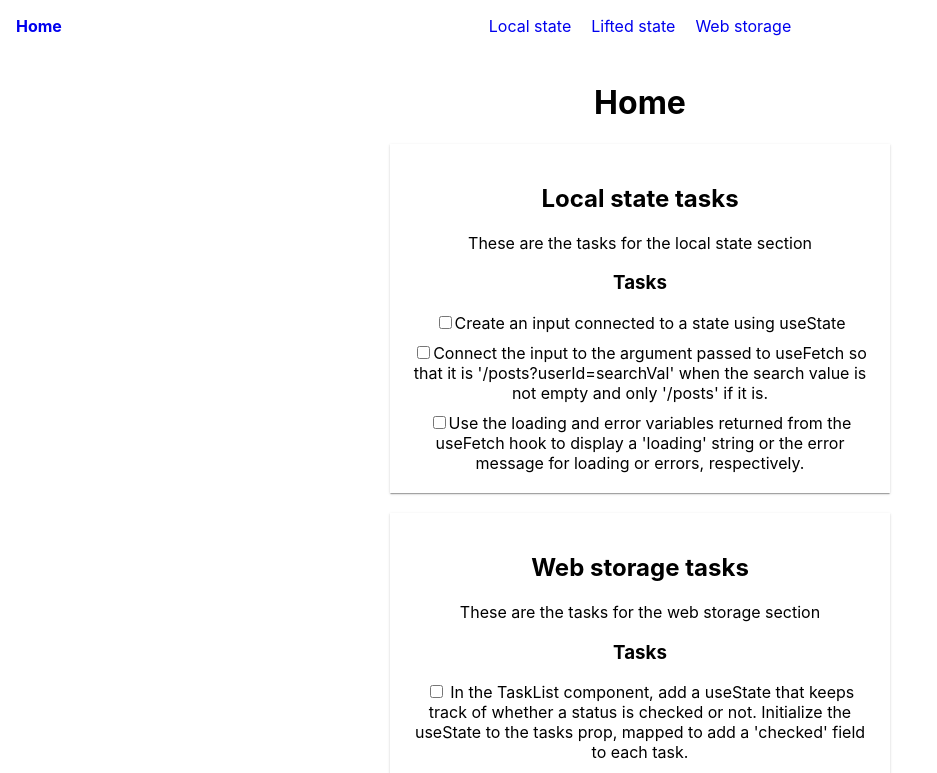
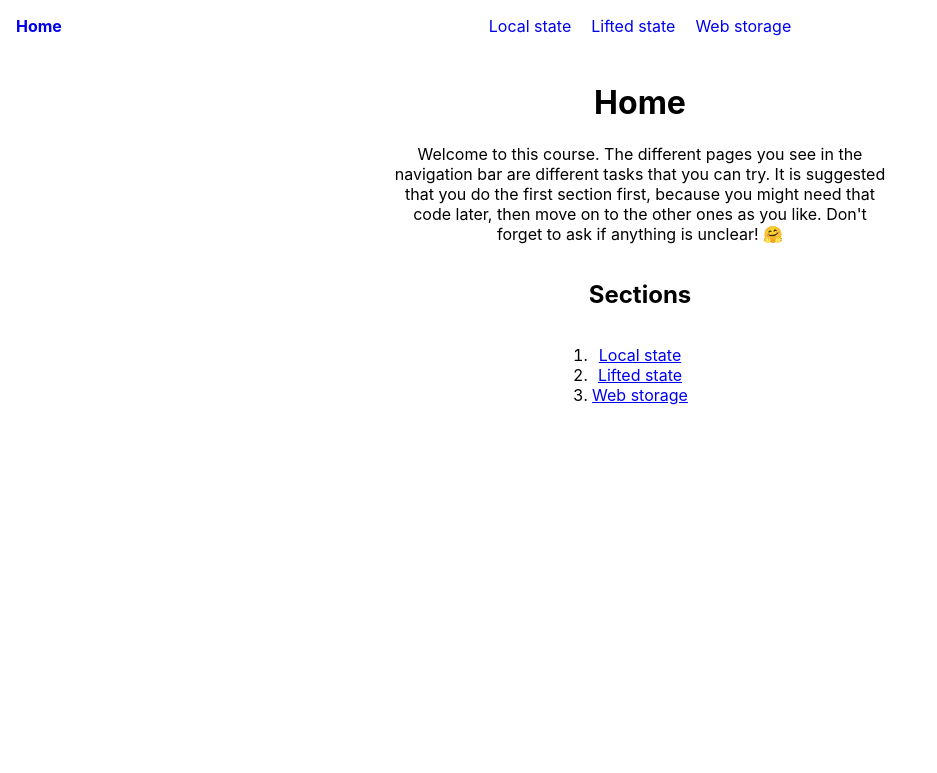
Before and after one commit to cammiida/state-management-course-2, a React (Create React App) app: page / in a window 1280 px wide. Shown: the top 773 px of the page, without its empty margins (0-937 px from the left). Built offline with nearby package versions, Linux system fonts and the light colour scheme.

Commit message:
:recycle: Update home text and tasks -> sections

```diff
--- a/src/App.js
+++ b/src/App.js
@@ -2,10 +2,9 @@ import React from "react";
 import { BrowserRouter as Router, Link, Route, Switch } from "react-router-dom";
 import "./App.css";
 import Navbar from "./components/Navbar";
-import NoComponentComposition from "./examples/NoComponentComposition";
-import LiftedStateExample from "./tasks/liftedState";
-import LocalStateExample from "./tasks/localState";
-import WebStorageExample from "./tasks/webStorage";
+import LiftedStateExample from "./sections/liftedState";
+import LocalStateExample from "./sections/localState";
+import WebStorageExample from "./sections/webStorage";
 
 function App() {
   return (
@@ -41,19 +40,18 @@ function App() {
             <Route path="/">
               <div style={{ maxWidth: "500px" }}>
                 <h1>Home</h1>
-                <NoComponentComposition />
                 <p>
                   Welcome to this course. The different pages you see in the
                   navigation bar are different tasks that you can try. It is
-                  suggested that you do the tasks in this specified order
-                  because everything will work together. Don't forget to ask if
-                  anything is unclear!{" "}
+                  suggested that you do the first section first, because you
+                  might need that code later, then move on to the other ones as
+                  you like. Don't forget to ask if anything is unclear!{" "}
                   <span role="img" aria-label="hugging emoji">
                     🤗
                   </span>
                 </p>
                 <div style={{ display: "flex", flexDirection: "column" }}>
-                  <h2>Task order</h2>
+                  <h2>Sections</h2>
                   <ol style={{ alignSelf: "center", padding: 0 }}>
                     <li>
                       <Link to="/local-state">Local state</Link>
```
Also changed, not shown: src/sections/liftedState/Parent.jsx (renamed from src/tasks/liftedState/Parent.jsx), src/sections/liftedState/PostList.jsx (renamed from src/tasks/liftedState/PostList.jsx), src/sections/liftedState/PostSearchSummary.jsx (renamed from src/tasks/liftedState/PostSearchSummary.jsx), src/sections/liftedState/index.jsx (renamed from src/tasks/liftedState/index.jsx), src/sections/localState/PostSearch.jsx (renamed from src/tasks/localState/PostSearch.jsx), src/sections/localState/index.jsx (renamed from src/tasks/localState/index.jsx), src/sections/webStorage/index.jsx (renamed from src/tasks/webStorage/index.jsx).
